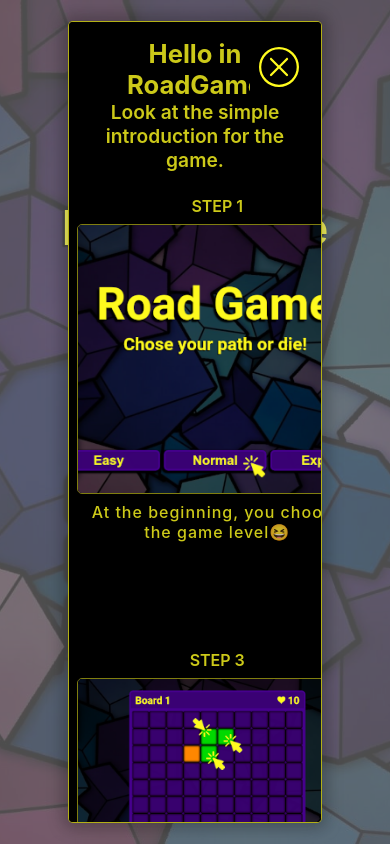
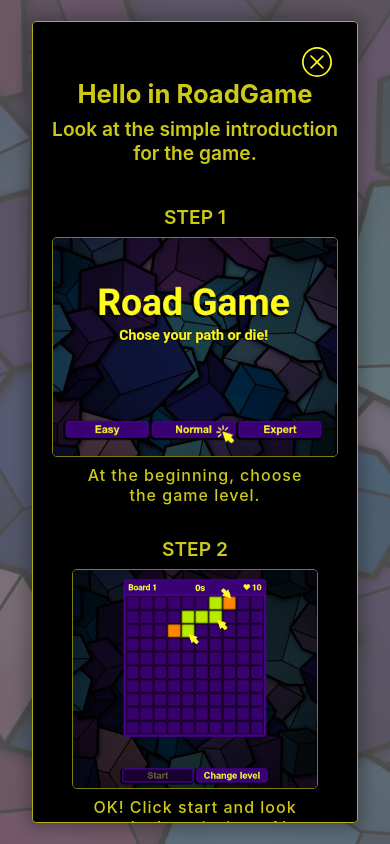
Before and after one commit to MaciejSpalek/RoadGame, a React (Create React App) app: page / in a window 390 px wide. Built offline with nearby package versions, Linux system fonts and the light colour scheme.

Commit message:
feat: add styles for view on mobile,tablet,desktop

```diff
--- a/src/Components/Intro/Intro.js
+++ b/src/Components/Intro/Intro.js
@@ -18,22 +18,22 @@ export default function Intro() {
                     <li className="introduction__item">
                         <span className="introduction__step">Step 1</span>
                         <img className="introduction__image" src={step_1} alt="introduction_image" />
-                        <p className="introduction__description">At the beginning, you choose the game level<span role="img" aria-label="emoji">&#128518;</span></p>
+                        <p className="introduction__description">At the beginning, choose the game level.</p>
                     </li>
                     <li className="introduction__item">
                         <span className="introduction__step">Step 2</span>
                         <img className="introduction__image" src={step_2} alt="introduction_image" />
-                        <p className="introduction__description">OK! <span role="img" aria-label="emoji">&#128526;</span> Click start and look at the board where AI drawing road and remember in order road parts</p>
+                        <p className="introduction__description">OK! Click start and look at the board where AI drawing road and remember in order road parts</p>
                     </li>
                     <li className="introduction__item">
                         <span className="introduction__step">Step 3</span>
                         <img className="introduction__image" src={step_3} alt="introduction_image" />
-                        <p className="introduction__description">Next, click in order parts of the road. Warning! If you miss or click in not order, you lose lives<span role="img" aria-label="emoji">&#128534;</span></p>
+                        <p className="introduction__description">Next, click in order parts of the road. Warning! If you miss or click in not order, you lose lives</p>
                     </li>
                     <li className="introduction__item">
                         <span className="introduction__step">Step 4</span>
                         <img className="introduction__image" src={step_4} alt="introduction_image" />
-                        <p className="introduction__description">If you click in order all of the road parts, you are going to the next board with one additional part of the road. All levels have ten boards level. If you win all levels you are an expert and you don't need to eat nuts! Have fun <span role="img" aria-label="emoji"> &#128522;</span></p>
+                        <p className="introduction__description">If you click in order all of the road parts, you are going to the next board with one additional part of the road. All levels have ten boards level. If you win all levels you are an expert and you don't need to eat nuts! Have fun</p>
                     </li>
                 </ul>
                 <button className="introduction__button"><img className="introduction__button-icon" src={close} alt="close-icon"></img></button>
--- a/src/styles/intro.scss
+++ b/src/styles/intro.scss
@@ -1,3 +1,11 @@
+// View
+
+$mobileS: 736px;
+$mobileL: 768px;
+$mobileXL: 812px;
+$tablet: 1024px;
+$desktop: 1200px;
+
 .introduction {
 	position: absolute;
 	left: 0;
@@ -13,9 +21,9 @@
 	color: rgba(255, 251, 31, 0.8);
 	&__wrapper {
 		position: relative;
-		margin: 4rem;
-		max-width: 65vw;
+		margin: 0 2rem 0 2rem;
 		max-height: 95%;
+		max-width: 1200px;
 		border: 1px solid rgba(255, 251, 30, 0.7);
 		border-radius: 5px;
 		box-shadow: 0px 0px 15px 6px rgba(0, 0, 0, 0.25);
@@ -27,48 +35,97 @@
 		&::-webkit-scrollbar {
 			display: none;
 		}
+		@media (min-width: $desktop) {
+			margin: 0;
+			max-height: 95%;
+		}
 	}
 	&__header {
+		margin-top: 2.5rem;
+		margin-bottom: 1rem;
 		padding: 1rem;
+		@media (min-width: $desktop) {
+			margin: 0;
+		}
 	}
 	&__title {
 		font-size: 1.6rem;
+		margin-bottom: 0.5rem;
+		@media (min-width: $desktop) {
+			margin-bottom: 0;
+		}
 	}
 	&__propose {
+		width: 100%;
 		font-weight: 600;
 		font-size: 1.2rem;
 	}
 	&__list {
 		display: grid;
-		grid-template-columns: repeat(2, 1fr);
-		grid-template-rows: repeat(2, 1fr);
-		grid-gap: 0.5rem;
+		grid-template-columns: repeat(1, 1fr);
+		grid-template-rows: repeat(1, 1fr);
+		grid-gap: 1rem;
 		padding: 0.5rem;
+		padding-bottom: 1rem;
 		list-style: none;
+		@media (min-width: $tablet) {
+			grid-template-columns: repeat(2, 1fr);
+			grid-template-rows: repeat(2, 1fr);
+		}
 	}
 	&__item {
 		display: flex;
 		flex-direction: column;
 		align-items: center;
+		margin-bottom: 1rem;
+		@media (min-width: $desktop) {
+			margin-bottom: 0;
+		}
 	}
 	&__step {
 		font-weight: 600;
+		font-size: 1.2rem;
 		text-transform: uppercase;
 		margin-bottom: 0.5rem;
 	}
 	&__image {
 		height: 100%;
-		max-height: 270px;
-		max-width: 280px;
-		object-fit: cover;
+		max-width: 100%;
+		max-height: 220px;
+		object-fit: contain;
 		border: 1px solid #fffb1e80;
 		border-radius: 5px;
+		@media (max-width: $mobileS) and (orientation: landscape) {
+			max-width: 50%;
+		}
+		@media (min-width: $mobileXL) and (orientation: landscape) {
+			max-width: 50%;
+		}
+		@media (min-width: $mobileL) and (orientation: portrait) {
+			max-width: 50%;
+		}
 	}
+
 	&__description {
 		margin-top: 0.5rem;
 		width: 100%;
 		font-weight: 500;
 		letter-spacing: 1px;
+		@media (max-width: $mobileS) and (orientation: landscape) {
+			width: 60%;
+		}
+		@media (max-width: $mobileL) and (orientation: portrait) {
+			width: 70%;
+		}
+		@media (min-width: $mobileXL) and (orientation: landscape) {
+			width: 60%;
+		}
+		@media (min-width: $tablet) {
+			width: 70%;
+		}
+		@media (min-width: $desktop) {
+			width: 90%;
+		}
 	}
 	&__button {
 		position: absolute;
@@ -82,7 +139,7 @@
 		cursor: pointer;
 	}
 	&__button-icon {
-		height: 40px;
+		height: 30px;
 		transition: transform 0.2s ease-in;
 		&:hover {
 			transform: rotate(90deg);
```
